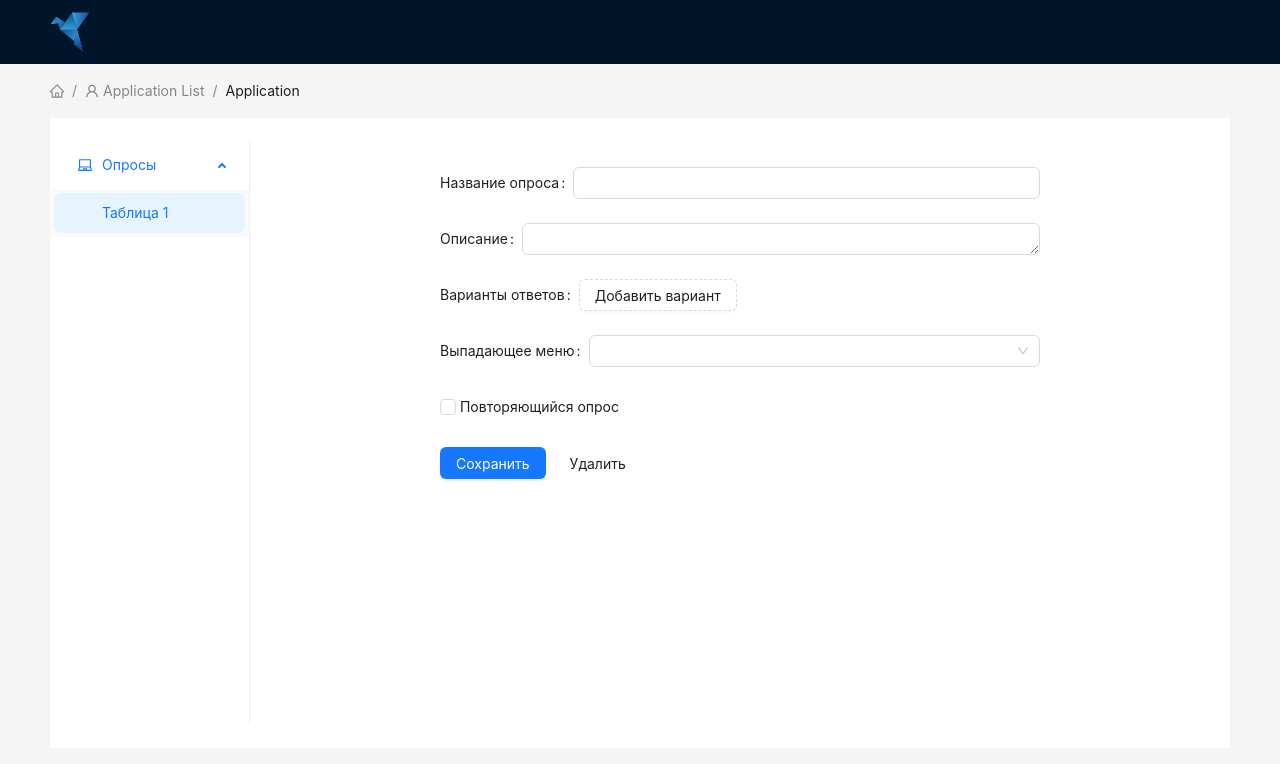
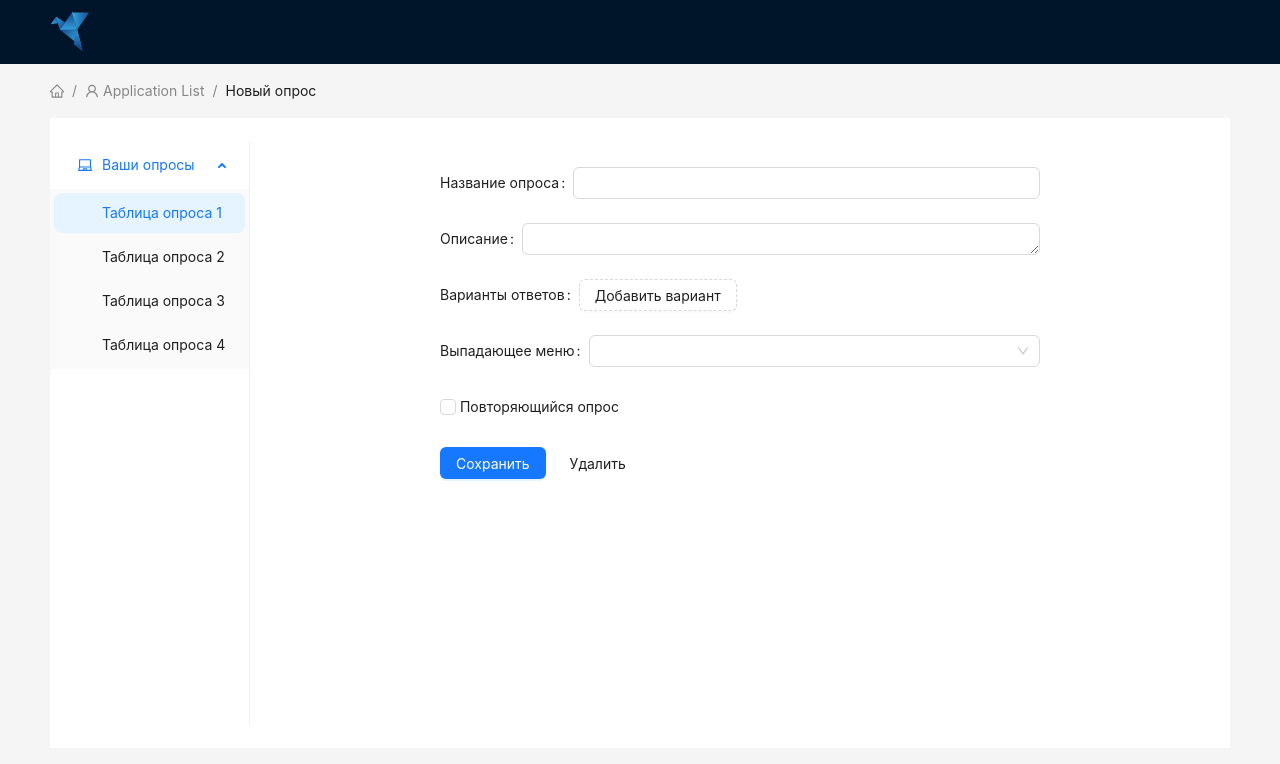
Before and after one commit to DzianisBoika/Survey_app, a React (Create React App) app: page / in a window 1280 px wide. Shown: the top 764 px of the page. Built offline with nearby package versions, Linux system fonts and the light colour scheme.

Commit message:
Update Content.tsx

```diff
--- a/src/Layouts/Content.tsx
+++ b/src/Layouts/Content.tsx
@@ -16,13 +16,13 @@ const items2 = [LaptopOutlined].map(
     return {
       key: `sub${key}`,
       icon: React.createElement(icon),
-      label: `Опросы`,
+      label: `Ваши опросы`,
 
-      children: new Array(1).fill(null).map((_, j) => {
+      children: new Array(4).fill(null).map((_, j) => {
         const subKey = index * 4 + j + 1;
         return {
           key: subKey,
-          label: `Таблица ${subKey}`,
+          label: `Таблица опроса ${subKey}`,
         };
       }),
     };
@@ -45,7 +45,7 @@ const ContentApp: React.FC = () => {
             <UserOutlined />
             <span>Application List</span>
           </Breadcrumb.Item>
-          <Breadcrumb.Item>Application</Breadcrumb.Item>
+          <Breadcrumb.Item>Новый опрос</Breadcrumb.Item>
         </Breadcrumb>
 
         <Layout className={stylesheet.container} style={{ background: colorBgContainer }}>
```
